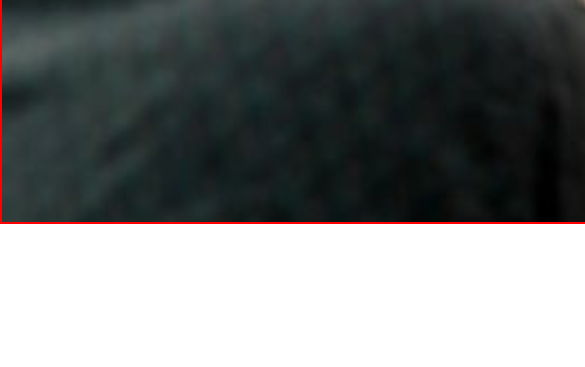
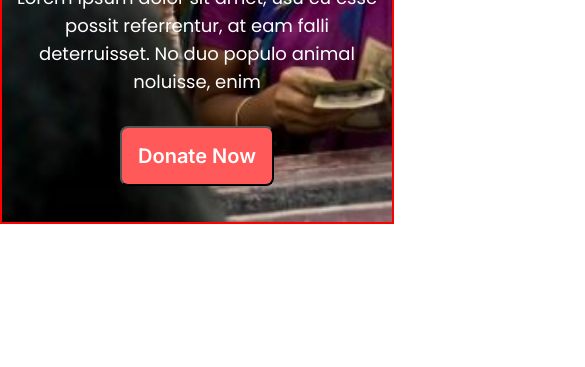
Before and after one commit to abubakrsiddikl/responsive_donate_web, a plain HTML site: page index.html in a window 390 px wide. Shown: the part 477-844 px from the top of the page, 585 px wide, since content can reach past the window. Drawn offline with Linux system fonts and the light colour scheme.

Commit message:
banner section responsive

```diff
--- a/styles/donate.css
+++ b/styles/donate.css
@@ -56,3 +56,27 @@
 }
 
 /* Header section style ends here */
+
+
+
+
+
+
+
+
+
+
+
+
+
+
+
+
+
+@media screen and (max-width:576px) {
+    .banner{
+        flex-direction: column;
+        width: 100%;
+    }
+
+}
```
